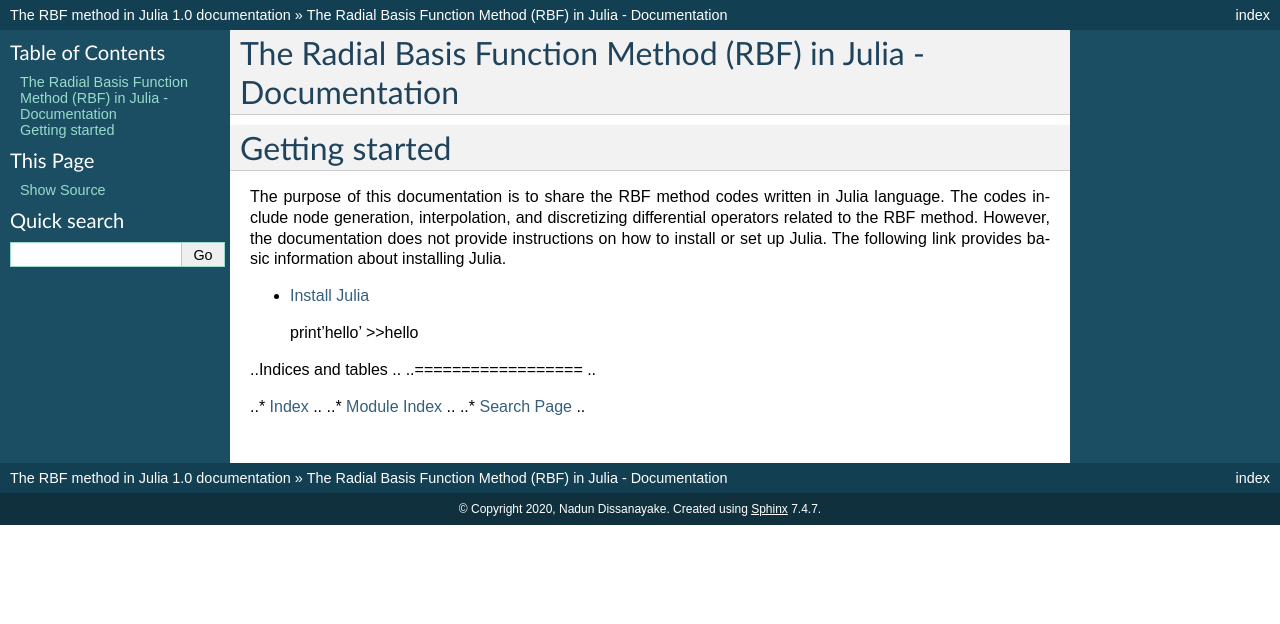
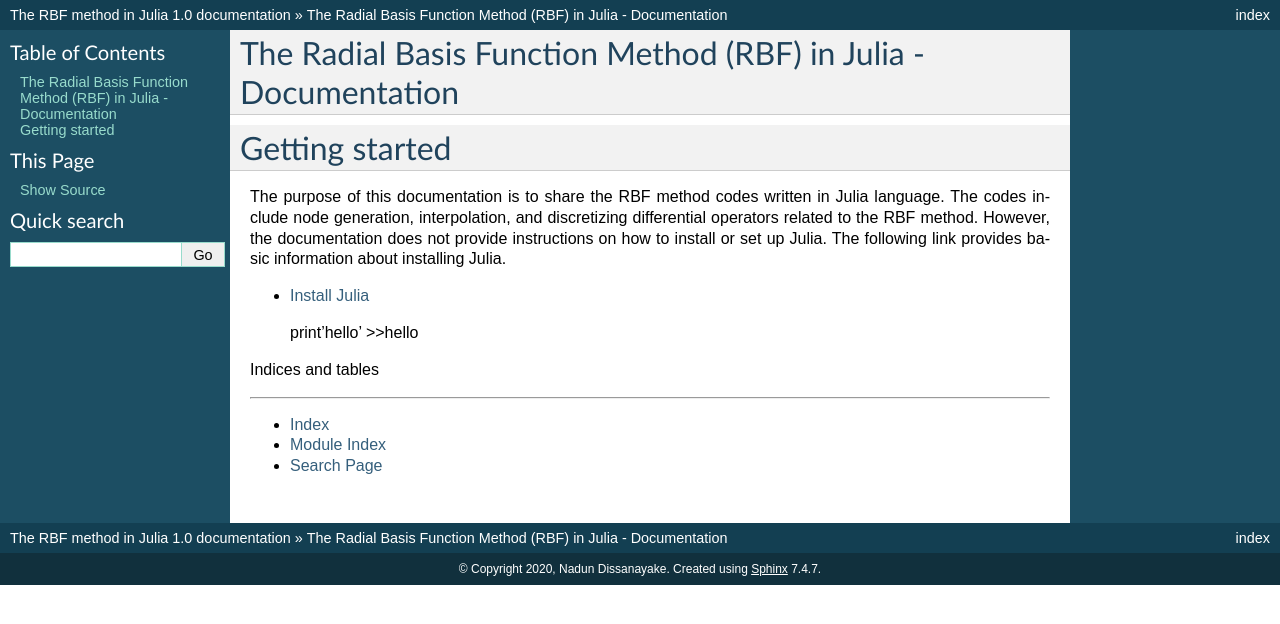
Before and after one commit to nldissan/RBF-Documentation---Julia, a Sphinx documentation site: the page built from docs/index.rst, in a window 1280 px wide. Shown: the top 624 px of the page. Built offline with Sphinx 7.4.7, drawn with Linux system fonts in a browser that asks for light colours; pages that are not in the unit, such as notebooks, are missing from menus.

```diff
--- a/docs/index.rst
+++ b/docs/index.rst
@@ -24,14 +24,13 @@ The purpose of this documentation is to share the RBF method codes written in Ju
 
 
 
-..Indices and tables
-..
-..==================
-..
+Indices and tables
 
-..* :ref:`genindex`
-..
-..* :ref:`modindex`
-..
-..* :ref:`search`
-..
+==================
+
+
+* :ref:`genindex`
+
+* :ref:`modindex`
+
+* :ref:`search`
```
